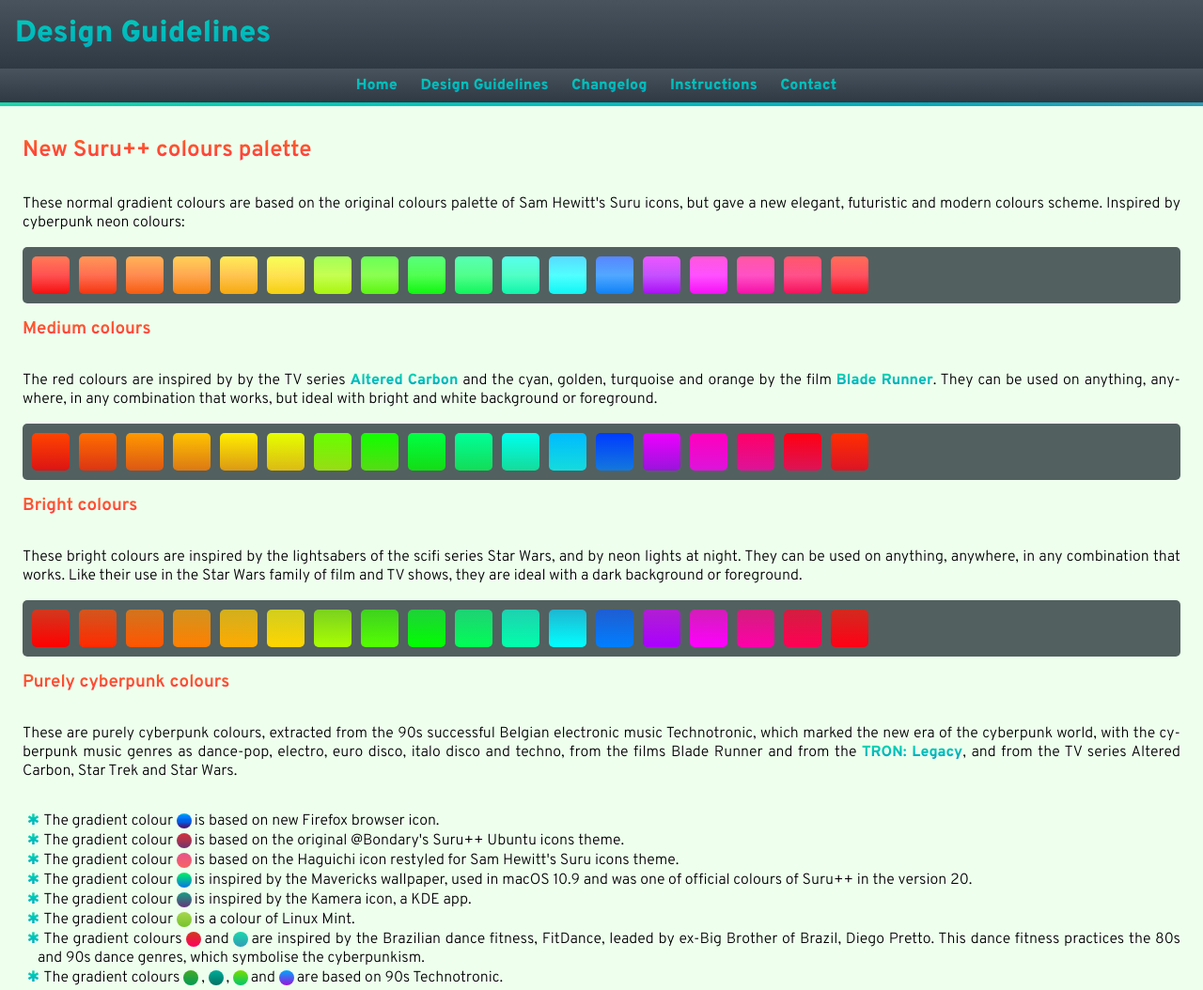
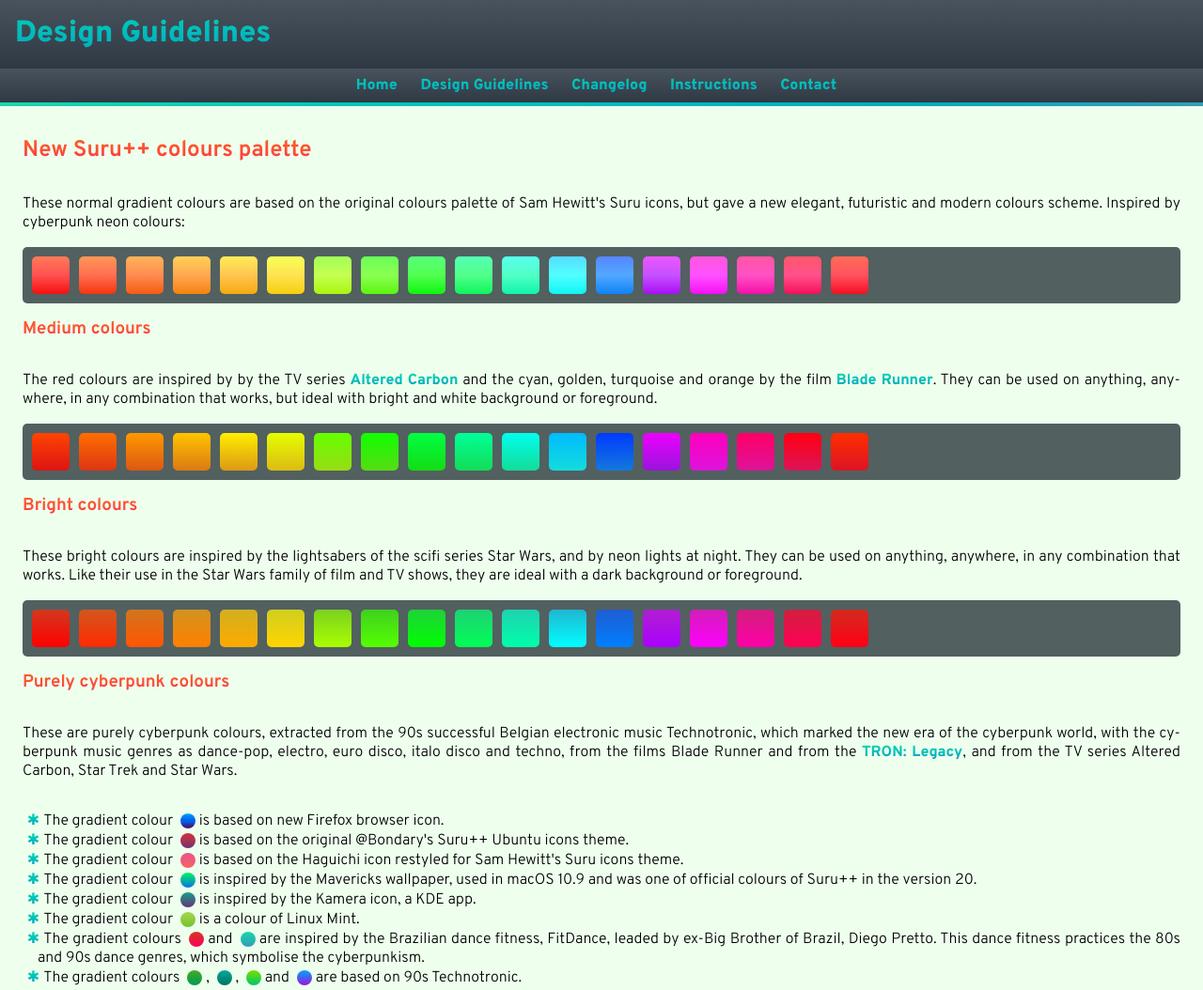
Before and after one commit to gusbemacbe/suru-plus-site, a plain HTML site: page guidelines.html in a window 1280 px wide. Shown: the top 1054 px of the page at 94% size. Drawn offline with Linux system fonts and the light colour scheme; no server answers; a script that the page names is missing.

Commit message:
Version 1.3.2

```diff
--- a/css/screen.css
+++ b/css/screen.css
@@ -165,7 +165,8 @@ ul
 .color
 {
 	border-radius: 50%;
-	margin-right: 3px;
+	margin-left: 4px;
+	margin-right: 4px;
 	padding-left: 8px;
 	padding-right: 8px;
 }
```
